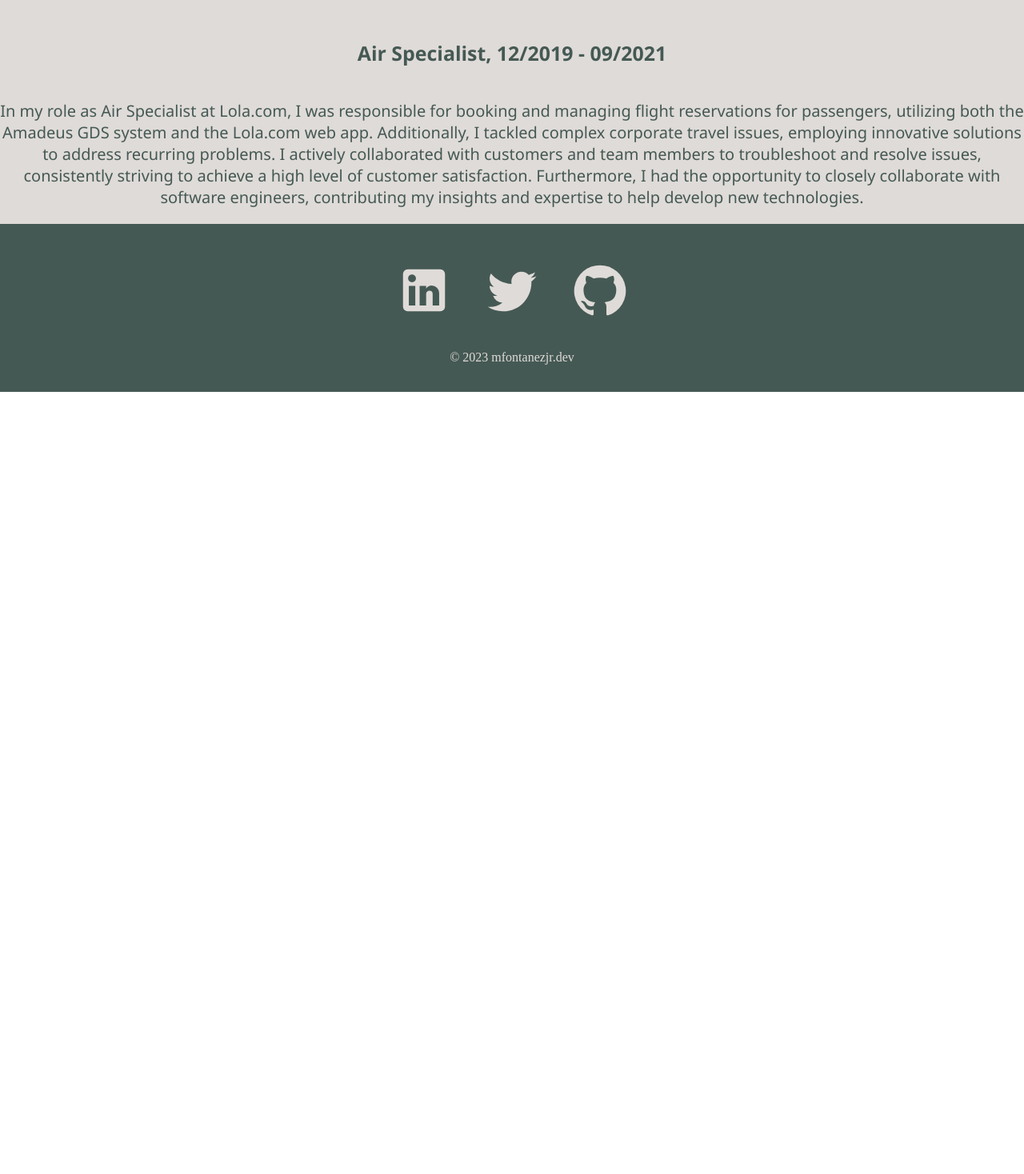
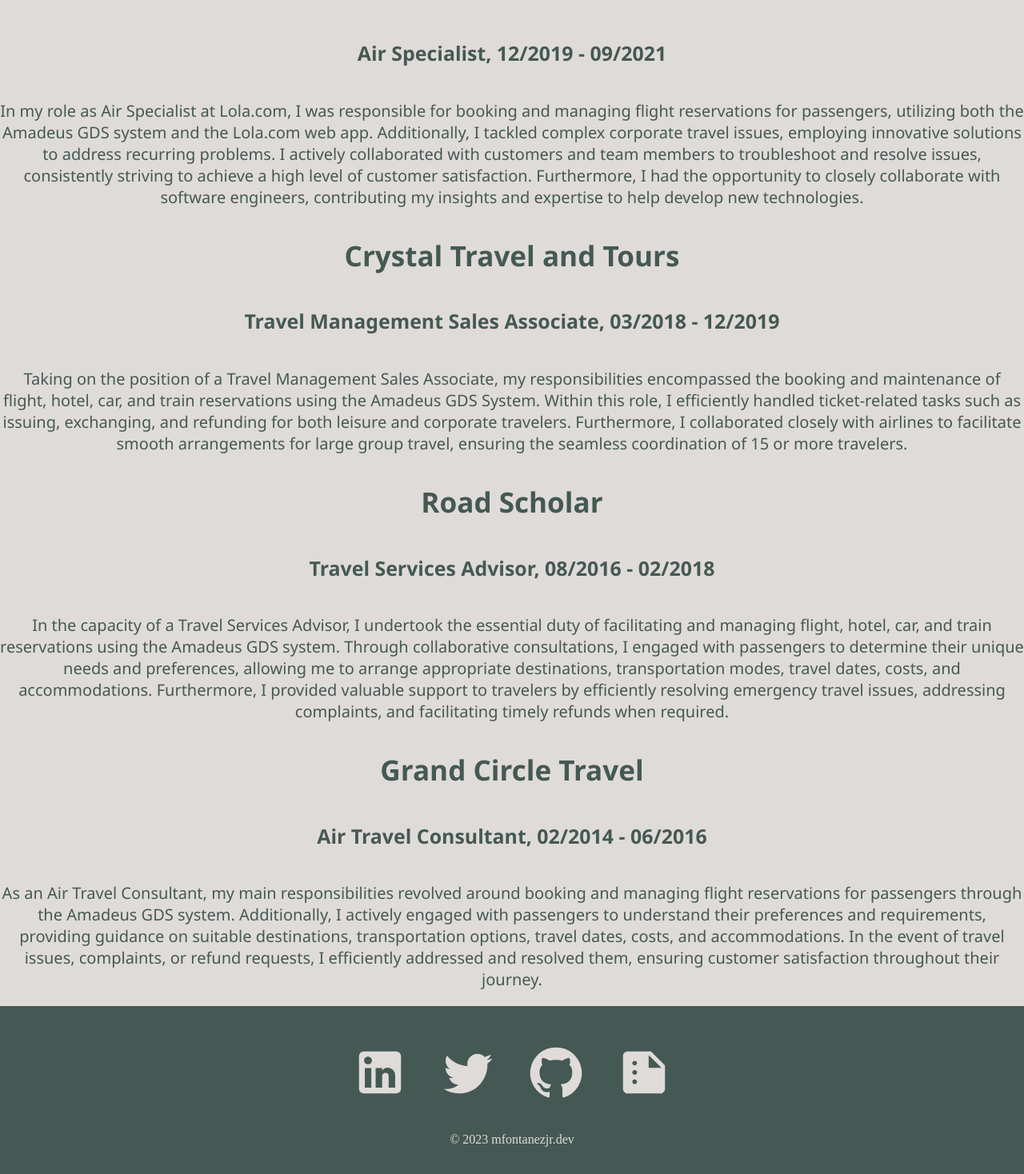
Before and after one commit to mfontanez21/melvin-fontanez-jr-portfolio, a React (Vite) app: page / in a window 1280 px wide. Shown: the part 4331-5799 px from the top of the page at 80% size. Before the commit the page ends 4821 px from the top, so only its background shows below. Built offline with nearby package versions, Linux system fonts and the light colour scheme.

Commit message:
added more jobs to experience

```diff
--- a/src/components/Experience.jsx
+++ b/src/components/Experience.jsx
@@ -25,6 +25,21 @@
               <div className="text">
               In my role as Air Specialist at Lola.com, I was responsible for booking and managing flight reservations for passengers, utilizing both the Amadeus GDS system and the Lola.com web app. Additionally, I tackled complex corporate travel issues, employing innovative solutions to address recurring problems. I actively collaborated with customers and team members to troubleshoot and resolve issues, consistently striving to achieve a high level of customer satisfaction. Furthermore, I had the opportunity to closely collaborate with software engineers, contributing my insights and expertise to help develop new technologies.
               </div>
+              <h3>Crystal Travel and Tours</h3>
+              <h5>Travel Management Sales Associate,  03/2018 - 12/2019</h5>
+              <div className="text">
+              Taking on the position of a Travel Management Sales Associate, my responsibilities encompassed the booking and maintenance of flight, hotel, car, and train reservations using the Amadeus GDS System. Within this role, I efficiently handled ticket-related tasks such as issuing, exchanging, and refunding for both leisure and corporate travelers. Furthermore, I collaborated closely with airlines to facilitate smooth arrangements for large group travel, ensuring the seamless coordination of 15 or more travelers.
+              </div>
+              <h3>Road Scholar</h3>
+              <h5>Travel Services Advisor,  08/2016 - 02/2018</h5>
+              <div className="text">
+              In the capacity of a Travel Services Advisor, I undertook the essential duty of facilitating and managing flight, hotel, car, and train reservations using the Amadeus GDS system. Through collaborative consultations, I engaged with passengers to determine their unique needs and preferences, allowing me to arrange appropriate destinations, transportation modes, travel dates, costs, and accommodations. Furthermore, I provided valuable support to travelers by efficiently resolving emergency travel issues, addressing complaints, and facilitating timely refunds when required.
+              </div>
+              <h3>Grand Circle Travel</h3>
+              <h5>Air Travel Consultant,  02/2014 - 06/2016</h5>
+              <div className="text">
+              As an Air Travel Consultant, my main responsibilities revolved around booking and managing flight reservations for passengers through the Amadeus GDS system. Additionally, I actively engaged with passengers to understand their preferences and requirements, providing guidance on suitable destinations, transportation options, travel dates, costs, and accommodations. In the event of travel issues, complaints, or refund requests, I efficiently addressed and resolved them, ensuring customer satisfaction throughout their journey.
+              </div>
         </div>
       </div>
   );
--- a/src/components/Footer.jsx
+++ b/src/components/Footer.jsx
@@ -2,6 +2,7 @@
 import { LinkedIn } from "@mui/icons-material";
 import { Twitter } from "@mui/icons-material";
 import { GitHub } from "@mui/icons-material";
+import { Summarize } from "@mui/icons-material";
 import "../styles/Footer.css"
 import { Link } from "react-router-dom";
 
@@ -19,6 +20,9 @@
     <Link to ={"https://github.com/mfontanez21"} target="_blank" rel="noreferrer">
       <GitHub/>
     </Link>
+    <Link to ={"https://docs.google.com/document/d/1JXqHBYg8qAaVu-AYuT_rHteYo-1BV2QcOpSif41izzk/edit?usp=sharing"} target="_blank" rel = "noreferrer">
+      <Summarize/>
+      </Link>
     </div>
     <p> &copy; 2023 mfontanezjr.dev </p>
     </div>
```
